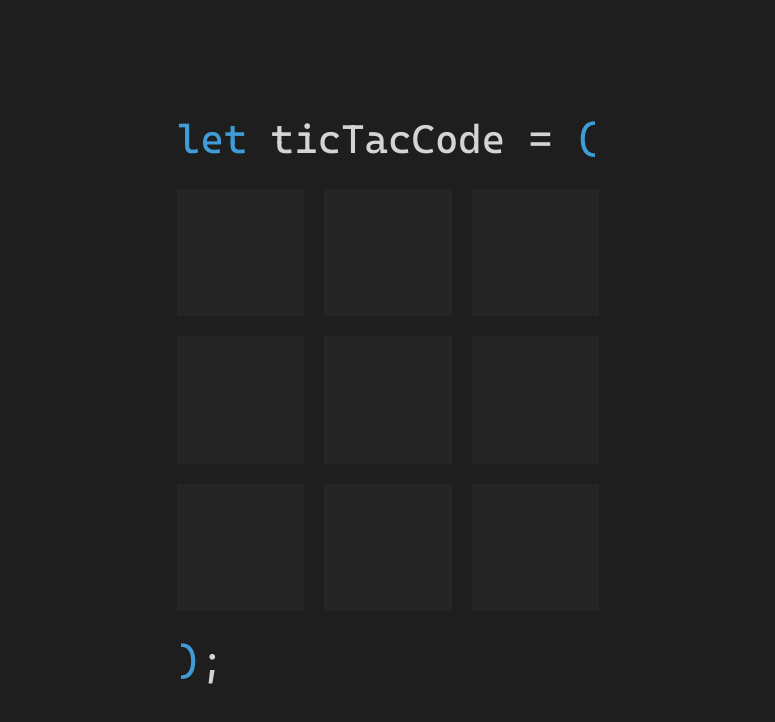
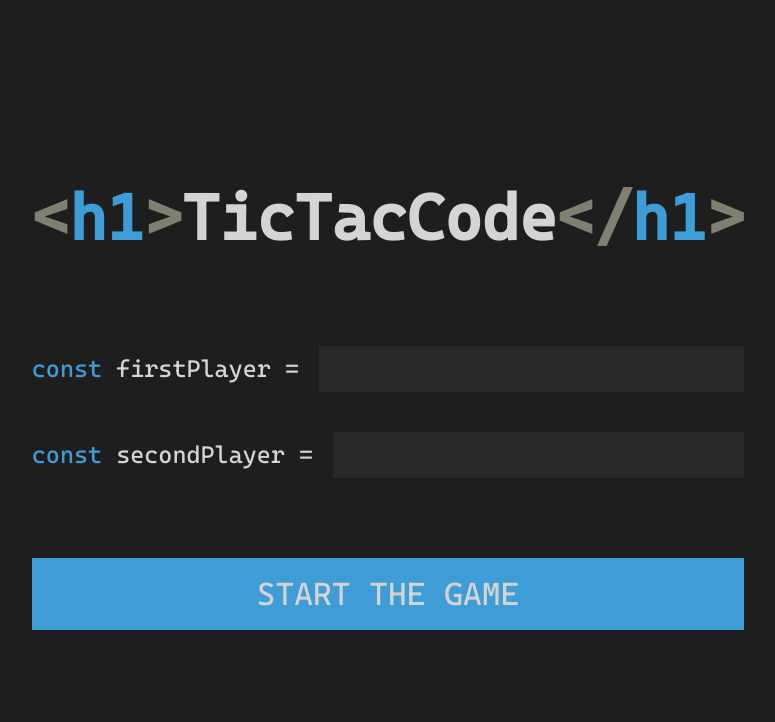
Before and after one commit to Jobrzut/Tic-Tac-Code, a plain HTML site: page index.html in a window 1280 px wide. Shown: the whole page, without its empty margins (252-1027 px from the left). Drawn offline with Linux system fonts and the light colour scheme.

Commit message:
Add UI and handling of user name input

```diff
--- a/index.html
+++ b/index.html
@@ -8,7 +8,23 @@
     <link rel="stylesheet" href="style.css">
 </head>
 <body>
-    <div>
+    <div class="start">
+        <h1>
+            <span class="gray_span">&lt;</span><span class="blue_span">h1</span><span class="gray_span">&gt;</span>TicTacCode<span class="gray_span">&lt;/</span><span class="blue_span">h1</span><span class="gray_span">&gt;</span>
+        </h1>
+        <div>
+            <div class="div">
+                <label for="firstPlayer"><span class="blue_span">const</span> firstPlayer =</label>
+                <input type="text" id="firstPlayer" name="firstPlayer">
+            </div>
+            <div class="div">
+                <label for="secondPlayer"><span class="blue_span">const</span> secondPlayer =</label>
+                <input type="text" id="secondPlayer" name="secondPlayer">
+            </div>
+        </div>
+        <button>Start the game</button>
+    </div>
+    <div class="game">
         <div class="top_elements">
             <div>
                 <h2><span class="blue_span">let</span> ticTacCode = <span class="blue_span">&lpar;</span></h2>
--- a/script.js
+++ b/script.js
@@ -1,4 +1,9 @@
-const gameboardFields = document.querySelectorAll(".gameboard>div")
+const gameboardFields = document.querySelectorAll(".gameboard>div");
+const startButton = document.querySelector(".start button");
+const firstPlayerInput = document.querySelector("#firstPlayer");
+const secondPlayerInput = document.querySelector("#secondPlayer");
+const gameSection = document.querySelector(".game");
+const startSection = document.querySelector(".start");
 
 let gameboard = (function () {
     let board = Array(9).fill("");
@@ -82,9 +87,13 @@ let players = (function () {
 })();
 
 let game = (function () {
-    players.addPlayers("Julek", "Artur");
-    const gamePlayers = players.showPlayers();
-    let currentPlayer = gamePlayers[0];
+    let gamePlayers;
+    let currentPlayer;
+
+    function startTurn() {
+        gamePlayers = players.showPlayers();
+        currentPlayer = gamePlayers[0];
+    }
 
     function switchTurn() {
         if (currentPlayer == gamePlayers[0]) {
@@ -98,7 +107,7 @@ let game = (function () {
         return currentPlayer;
     }
 
-    return {switchTurn, showTurn}
+    return {switchTurn, showTurn, startTurn}
 })();
 
 let displayController = (function() {
@@ -113,6 +122,17 @@ let displayController = (function() {
         }
     }
 
+    function startTheGame() {
+        startButton.addEventListener("click", () => {
+            if (firstPlayerInput.value != "" && secondPlayerInput.value != "") {
+                players.addPlayers(firstPlayerInput.value, secondPlayerInput.value);
+                game.startTurn()
+                startSection.style.display = "none";
+                gameSection.style.display = "block";
+            }
+        });
+    }
+
     function putMarkDOM() {
         gameboardFields.forEach((div, index) => {
             div.addEventListener("click", () => {
@@ -120,7 +140,8 @@ let displayController = (function() {
             });
         });
     }
-    return {displayFields, putMarkDOM}
+    return {displayFields, startTheGame, putMarkDOM}
 })();
 
+displayController.startTheGame();
 displayController.putMarkDOM();
--- a/style.css
+++ b/style.css
@@ -82,6 +82,10 @@ h2 {
     color: #3e9cd6;
 }
 
+.gray_span {
+  color: #808072;
+}
+
 .bottom_text {
     align-self: flex-start;
 }
@@ -104,7 +108,7 @@ h2 {
     background-position: center;
     background-repeat: no-repeat;
     background-size: 75%;
-    animation: x-appear 0.05s ease-in-out;
+    animation: x-appear 100ms ease-in-out;
 }
 
 .o {
@@ -112,7 +116,7 @@ h2 {
     background-position: center;
     background-repeat: no-repeat;
     background-size: 95%;
-    animation: o-appear 0.1s ease-in-out;
+    animation: o-appear 100ms ease-in-out;
 }
 
 @keyframes x-appear {
@@ -134,3 +138,59 @@ h2 {
     background-size: 95%;
   }
 }
+
+.game {
+  display: none;
+}
+
+.start {
+  display: flex;
+  flex-direction: column;
+  gap: 80px;
+}
+
+.start h1 {
+  font-size: 4rem;
+}
+
+.start > div {
+  display: flex;
+  flex-direction: column;
+  gap: 40px;
+}
+
+.start > div > div {
+  display: flex;
+  align-items: center;
+  gap: 20px;
+}
+
+.start label {
+  white-space: nowrap;
+  font-size: 1.5rem;
+}
+
+.start input {
+  width: 100%;
+  background-color: #292929;
+  border: none;
+  color: #d4d4d4;
+  padding: 5px 10px;
+  font-size: 1.5rem;
+}
+
+.start button {
+  background-color: #3e9cd6;
+  color: #d4d4d4;
+  border: none;
+  padding: 10px;
+  text-transform: uppercase;
+  font-size: 2rem;
+  border: 2px solid #3e9cd6;
+  transition: 0.2s ease-in-out;
+  cursor: pointer;
+}
+
+.start button:hover {
+  background-color: transparent;
+}
```
